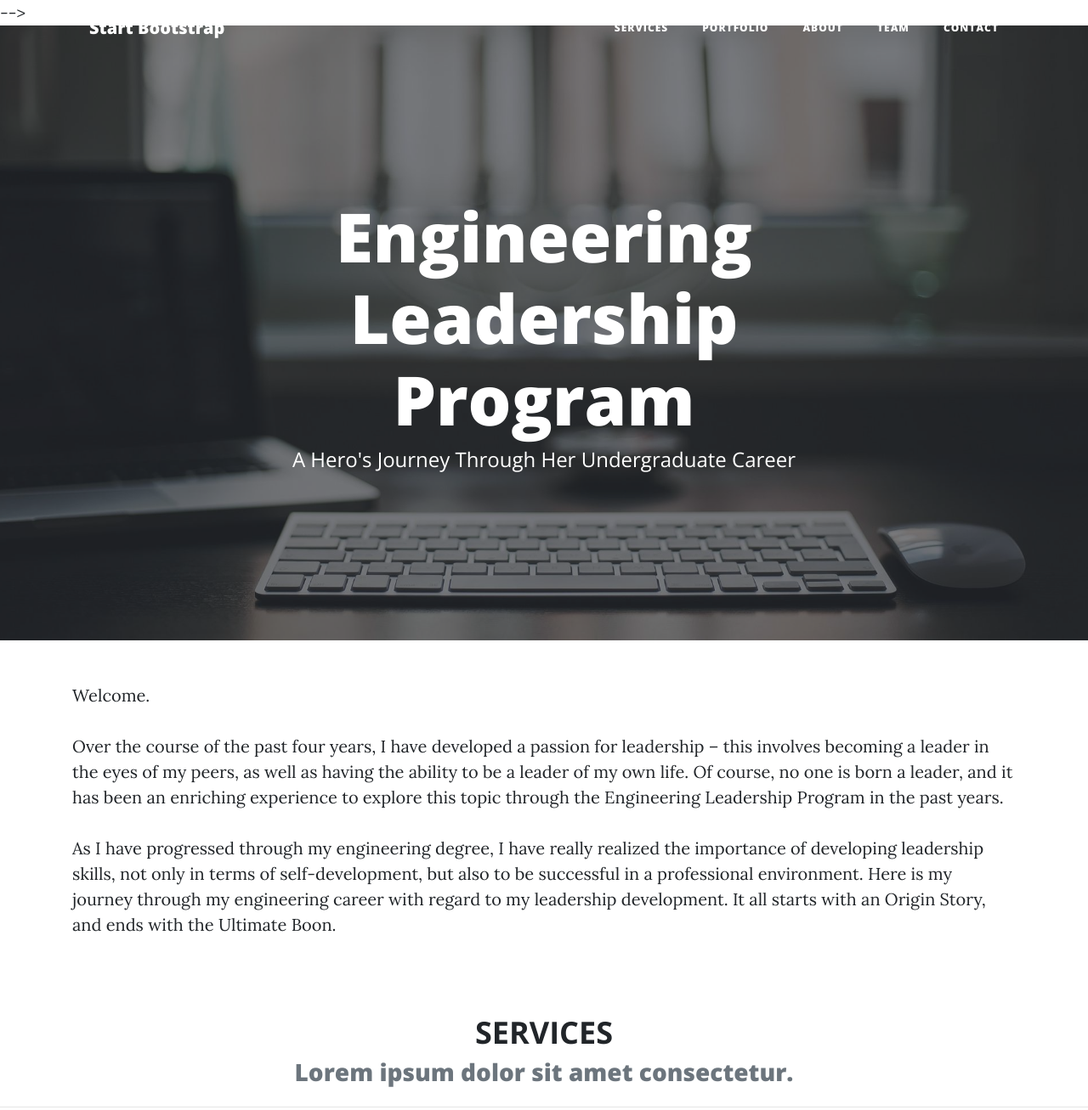
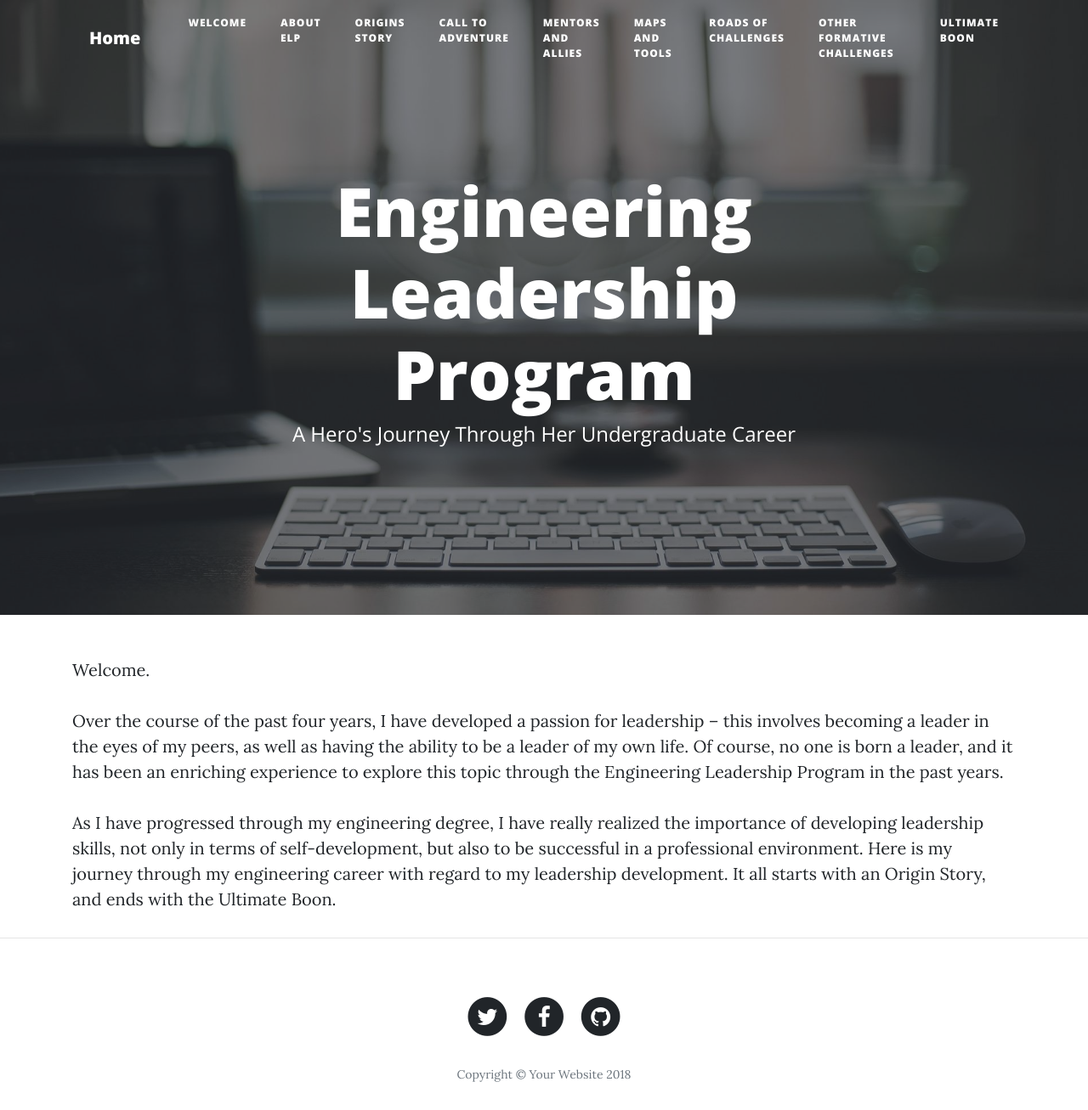
Before and after one commit to vanika-hans/github.io, a website: page ELP.html in a window 1280 px wide. Shown: the top 1307 px of the page at 85% size. Drawn offline with nearby package versions, Linux system fonts and the light colour scheme.

Commit message:
Edited ELP Layout

```diff
--- a/ELP.html
+++ b/ELP.html
@@ -26,82 +26,47 @@
   <body>
 
 
-	<!-- Nav try -->
-
-	    <!-- Navigation -->
-    <nav class="navbar navbar-expand-lg navbar-dark fixed-top" id="mainNav">
+    <!-- Navigation -->
+    <nav class="navbar navbar-expand-lg navbar-light fixed-top" id="mainNav">
       <div class="container">
-        <a class="navbar-brand js-scroll-trigger" href="#page-top">Start Bootstrap</a>
+        <a class="navbar-brand" href="index.html">Home</a>
         <button class="navbar-toggler navbar-toggler-right" type="button" data-toggle="collapse" data-target="#navbarResponsive" aria-controls="navbarResponsive" aria-expanded="false" aria-label="Toggle navigation">
           Menu
           <i class="fa fa-bars"></i>
         </button>
         <div class="collapse navbar-collapse" id="navbarResponsive">
-          <ul class="navbar-nav text-uppercase ml-auto">
+          <ul class="navbar-nav ml-auto">
             <li class="nav-item">
-              <a class="nav-link js-scroll-trigger" href="#services">Services</a>
+              <a class="nav-link" href="ELP.html">Welcome</a>
             </li>
             <li class="nav-item">
-              <a class="nav-link js-scroll-trigger" href="#portfolio">Portfolio</a>
+              <a class="nav-link" href="https://www.colorado.edu/engineeringleadershipprogram/" target="_blank">About ELP</a>
             </li>
             <li class="nav-item">
-              <a class="nav-link js-scroll-trigger" href="#about">About</a>
+              <a class="nav-link" href="post.html">Origins Story</a>
             </li>
             <li class="nav-item">
-              <a class="nav-link js-scroll-trigger" href="#team">Team</a>
+              <a class="nav-link" href="contact.html">Call to Adventure</a>
             </li>
-            <li class="nav-item">
-              <a class="nav-link js-scroll-trigger" href="#contact">Contact</a>
+			<li class="nav-item">
+              <a class="nav-link" href="contact.html">Mentors and Allies</a>
+            </li>
+			<li class="nav-item">
+              <a class="nav-link" href="contact.html">Maps and Tools</a>
+            </li>
+			<li class="nav-item">
+              <a class="nav-link" href="contact.html">Roads of Challenges</a>
+            </li>
+			<li class="nav-item">
+              <a class="nav-link" href="contact.html">Other Formative Challenges</a>
+            </li>
+			<li class="nav-item">
+              <a class="nav-link" href="contact.html">Ultimate Boon</a>
             </li>
           </ul>
         </div>
       </div>
     </nav>
-
-
-
-
-  <!-- <!-- Navigation --> -->
-    <!-- <nav class="navbar navbar-expand-lg navbar-light fixed-top" id="mainNav"> -->
-      <!-- <div class="container"> -->
-        <!-- <a class="navbar-brand" href="index.html">Home</a> -->
-        <!-- <button class="navbar-toggler navbar-toggler-right" type="button" data-toggle="collapse" data-target="#navbarResponsive" aria-controls="navbarResponsive" aria-expanded="false" aria-label="Toggle navigation"> -->
-          <!-- Menu -->
-          <!-- <i class="fa fa-bars"></i> -->
-        <!-- </button> -->
-        <!-- <div class="collapse navbar-collapse" id="navbarResponsive"> -->
-          <!-- <ul class="navbar-nav ml-auto"> -->
-            <!-- <li class="nav-item"> -->
-              <!-- <a class="nav-link" href="ELP.html">Welcome</a> -->
-            <!-- </li> -->
-            <!-- <li class="nav-item"> -->
-              <!-- <a class="nav-link" href="https://www.colorado.edu/engineeringleadershipprogram/" target="_blank">About ELP</a> -->
-            <!-- </li> -->
-            <!-- <li class="nav-item"> -->
-              <!-- <a class="nav-link" href="post.html">Origins Story</a> -->
-            <!-- </li> -->
-            <!-- <li class="nav-item"> -->
-              <!-- <a class="nav-link" href="contact.html">Call to Adventure</a> -->
-            <!-- </li> -->
-			<!-- <li class="nav-item"> -->
-              <!-- <a class="nav-link" href="contact.html">Mentors and Allies</a> -->
-            <!-- </li> -->
-			<!-- <li class="nav-item"> -->
-              <!-- <a class="nav-link" href="contact.html">Maps and Tools</a> -->
-            <!-- </li> -->
-			<!-- <li class="nav-item"> -->
-              <!-- <a class="nav-link" href="contact.html">Roads of Challenges</a> -->
-            <!-- </li> -->
-			<!-- <li class="nav-item"> -->
-              <!-- <a class="nav-link" href="contact.html">Other Formative Challenges</a> -->
-            <!-- </li> -->
-			<!-- <li class="nav-item"> -->
-              <!-- <a class="nav-link" href="contact.html">Ultimate Boon</a> -->
-            <!-- </li> -->
-          <!-- </ul> -->
-        <!-- </div> -->
-      <!-- </div> -->
-    <!-- </nav> -->
 
     <!-- Page Header -->
     <header class="masthead" style="background-image: url('img/laptop-room-on-the-desk.jpg')">
@@ -130,20 +95,7 @@
 		</div>
 	</div>
 
-      <section id="services">
-		<div class="container">
-			<div class="row">
-				<div class="col-lg-12 text-center">
-				<h2 class="section-heading text-uppercase">Services</h2>
-				<h3 class="section-subheading text-muted">Lorem ipsum dolor sit amet consectetur.</h3>
-				</div>
-			</div>
-		</div>
-	</section>
-
-	<hr>
-
-
+    <hr>
 
     <!-- Footer -->
     <footer>
```
